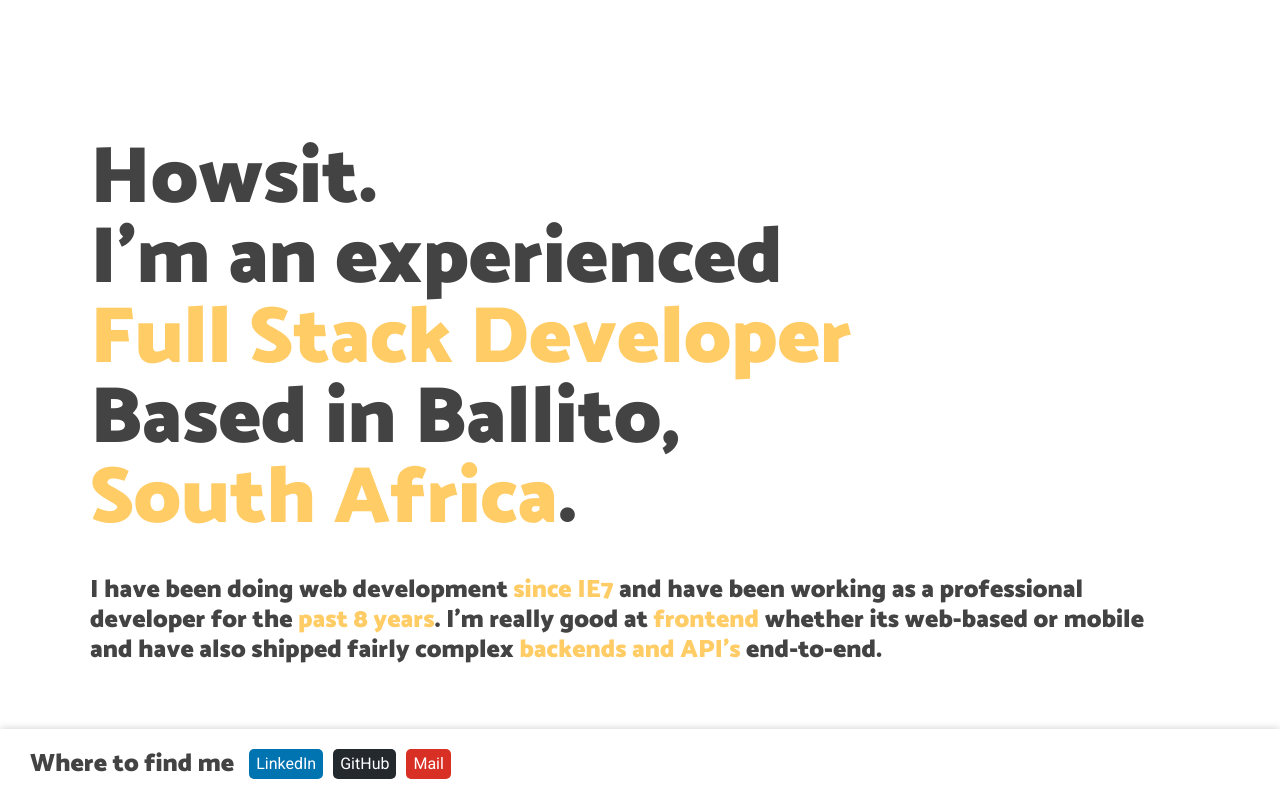
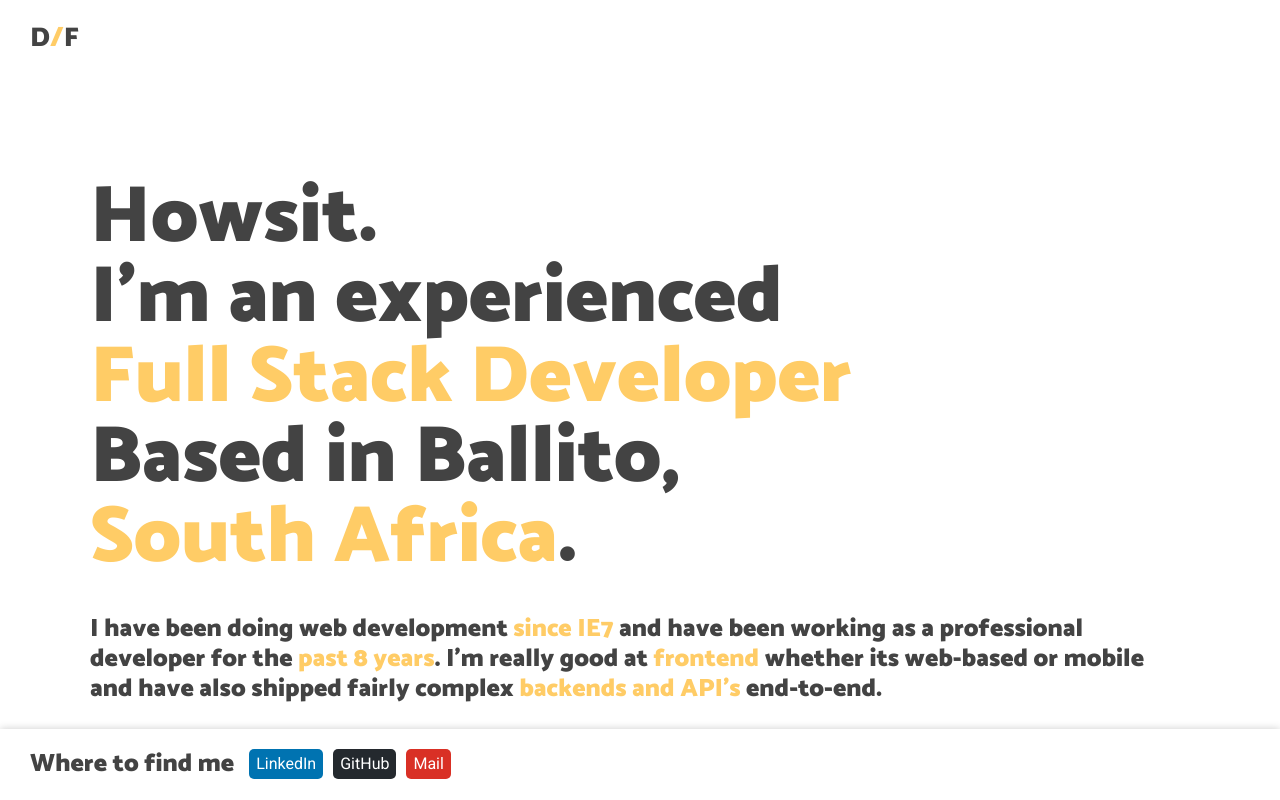
Before and after one commit to dale-french/me, a Gatsby site: page /about in a window 1280 px wide. Built offline with nearby package versions, Linux system fonts and the light colour scheme; Gatsby itself is replaced by a stand-in of ours.

Commit message:
feat: add initial header component

```diff
--- /dev/null
+++ b/src/components/Header.js
@@ -0,0 +1,42 @@
+import React from "react"
+import styled from "styled-components"
+
+import theme from "../utils/theme"
+
+const Header = props => {
+  return (
+    <StyledHeader>
+      <Logo href="/">
+        D<span>/</span>F
+      </Logo>
+    </StyledHeader>
+  )
+}
+
+Header.propTypes = {}
+
+export default Header
+
+// Component Styles
+const StyledHeader = styled.header`
+  padding: 1.5rem 3rem;
+`
+
+const Logo = styled.a`
+  font-family: "Catamaran", sans-serif;
+  font-size: 2.7rem;
+  color: ${theme.colors.grey};
+  transition: color 0.25s ease-in-out;
+  will-change: opacity;
+  span {
+    color: ${theme.colors.orange};
+    transition: color 0.25s ease-in-out;
+    will-change: opacity;
+  }
+  &:hover {
+    color: ${theme.colors.orange};
+    span {
+      color: ${theme.colors.grey};
+    }
+  }
+`
--- a/src/pages/about.js
+++ b/src/pages/about.js
@@ -1,15 +1,16 @@
 import React from "react"
-import { Link } from "gatsby"
 import styled from "styled-components"
 
 import theme from "../utils/theme"
 import Layout from "../components/layout"
 import Sticky from "../components/Sticky"
+import Header from "../components/Header"
 import SEO from "../components/seo"
 
 const AboutPage = () => (
   <Layout>
     <SEO title="A (very) little bit about me" />
+    <Header />
     <Section>
       <h1>
         Howsit.
```
